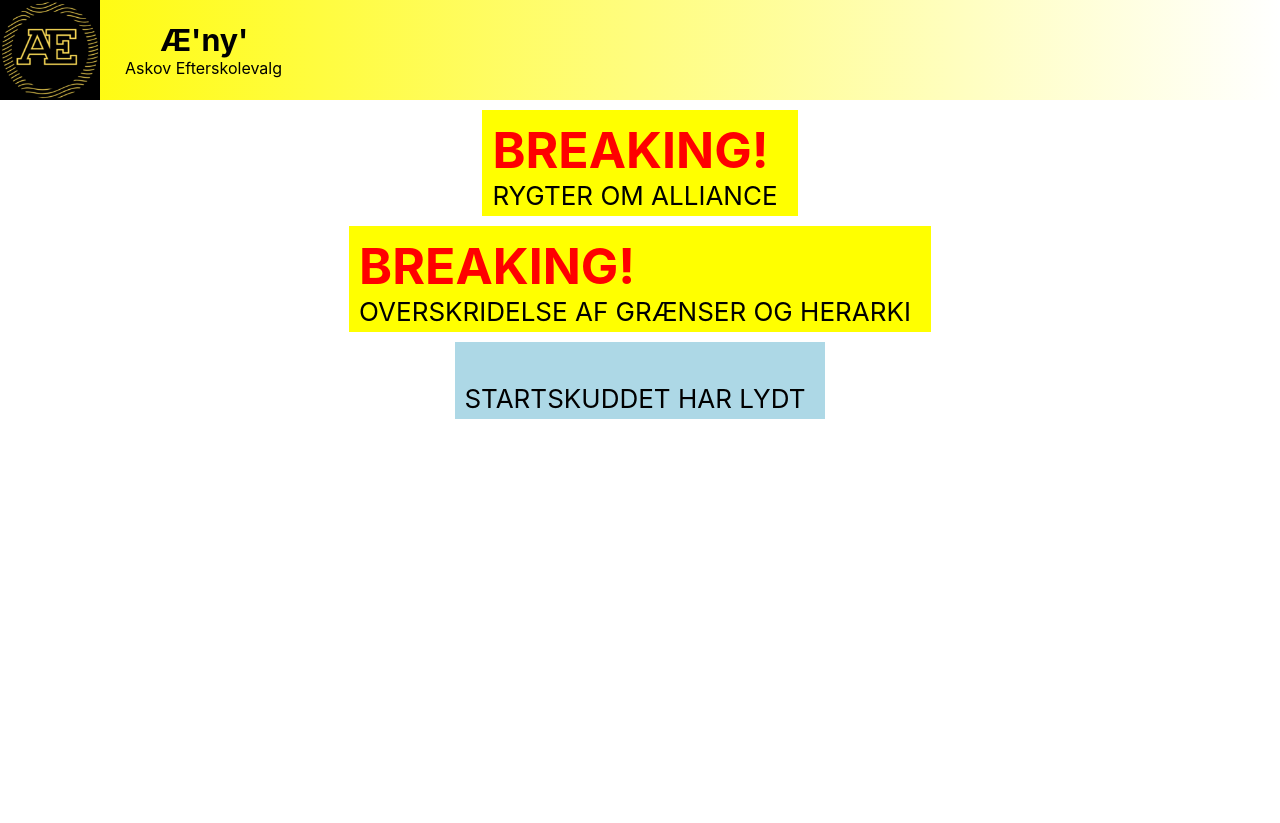
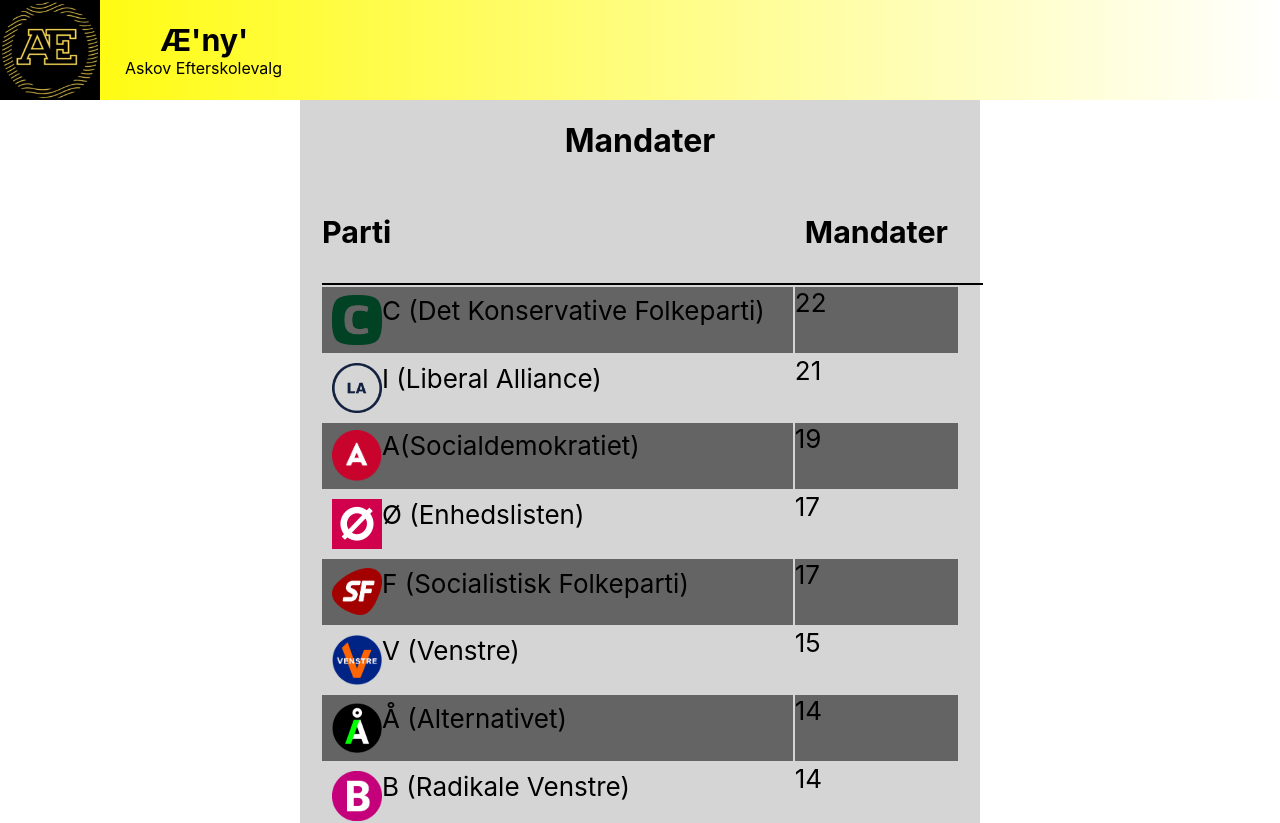
Before and after one commit to melosh101/askovNews23-24, a React (Create React App) app: page /mandater in a window 1280 px wide. Shown: the top 823 px of the page. Before the commit the page ends 800 px from the top, so only its background shows below. Built offline with nearby package versions, Linux system fonts and the light colour scheme.

Commit message:
mandater!

```diff
--- a/package.json
+++ b/package.json
@@ -25,6 +25,7 @@
         "react-router-dom": "^6.4.2",
         "react-scripts": "5.0.1",
         "typescript": "^5.2.2",
+        "victory": "^36.6.11",
         "web-vitals": "^2.1.4"
     },
     "scripts": {
--- a/src/Router.tsx
+++ b/src/Router.tsx
@@ -5,6 +5,7 @@ import StatsSite from "./components/sites/stats/stats";
 import StartSkud from "./components/sites/startSkud/startSkud";
 import OverskridelseAfGrænser from "./components/sites/overskridelseAfGrænser/site";
 import RygterOmAlliance from "./components/sites/rygterOmAlliance/RygterAlliance";
+import Mandater from "./components/sites/mandater/mandater";
 
 export default function Router() {
     return (
@@ -13,6 +14,7 @@ export default function Router() {
                 <Route path="/startSkud" element={<StartSkud />} />
                 <Route path="/overskridelseAfGrænser" element={<OverskridelseAfGrænser />} />
                 <Route path="/rygterOmAlliance" element={<RygterOmAlliance/>} />
+                <Route path="/mandater" element={<Mandater/>}/>
                 <Route path="/stats" element={<StatsSite />}></Route>
                 <Route path="*" element={<App />} />
             </Routes>
--- a/src/components/mainPage/MainPage.tsx
+++ b/src/components/mainPage/MainPage.tsx
@@ -6,16 +6,22 @@ export default function MainPage() {
     return (
         <div className="MainPage">
             <BreakingBox
-                title="RYGTER OM ALLIANCE"
+                title="MANDATERNE ER FORDÆLT"
                 color="yellow"
-                sitesrc="/rygterOmAlliance"
+                sitesrc="/mandater"
                 breakingText="BREAKING!"
             />
             <BreakingBox
+                title="RYGTER OM ALLIANCE"
+                color="lightblue"
+                sitesrc="/rygterOmAlliance"
+                breakingText=""
+            />
+            <BreakingBox
                 title="OVERSKRIDELSE AF GRÆNSER OG HERARKI"
-                color="yellow"
+                color="lightblue"
                 sitesrc="/overskridelseAfGrænser"
-                breakingText="BREAKING!"
+                breakingText=""
             />
             <BreakingBox
                 title="STARTSKUDDET HAR LYDT"
--- /dev/null
+++ b/src/components/sites/mandater/mandater.scss
@@ -0,0 +1,57 @@
+table {
+
+    tr:nth-child(odd) {
+        background-color: #646464;
+    }
+
+    @media (prefers-color-scheme: dark) {
+        tr:nth-child(odd) {
+            background-color: #424661;
+        }
+    }
+
+    .thHeadParti {
+        float: left;
+    }
+
+    .line {
+        width: 140%;
+        border: 1px solid black;
+    }
+
+    .mandater {
+        width: 100%;
+        float: right;
+        padding-left: 0;
+    }
+
+    tr, th, td {
+        padding: 0;
+        height: 7vh;
+    }
+
+    .parti {
+        text-align: left;
+        list-style: none;
+        padding-left: 10px;
+        padding-top: 5px;
+        padding-bottom: 5px;
+        img {
+            float: left;
+        }
+
+        li {
+            padding-left: 20px;
+        }
+
+    }
+
+
+}
+
+.Article {
+    h1 {
+        width: 100%;
+        text-align: center;
+    }
+}
--- /dev/null
+++ b/src/components/sites/mandater/mandater.tsx
@@ -0,0 +1,57 @@
+import React from "react";
+import ArticleBox from "../../articleBox/ArticleBox";
+import "./mandater.scss";
+
+const DATA = [
+    {navn: "Ø (Enhedslisten)",	mandater: 17, logo: "./pictures/logos/enhedslisten.png"},
+    {navn: "Å (Alternativet)",	mandater: 14, logo: "./pictures/logos/alternativet.png"},
+    {navn: "F (Socialistisk Folkeparti)",	mandater: 17, logo: "./pictures/logos/SF.png"},
+    {navn: "B (Radikale Venstre)",	mandater: 14, logo: "./pictures/logos/RadikaleVenstre.png"},
+    {navn: "V (Venstre)",	mandater: 15, logo: "./pictures/logos/Venstre.png"},
+    {navn: "O (Dansk Folkeparti)",	mandater: 14, logo: "./pictures/logos/DF.png"},
+    {navn: "Æ (Danmarksdemokraterne)",	mandater: 12, logo: "./pictures/logos/Danmarksdemokraterne.png"},
+    {navn: "C (Det Konservative Folkeparti)",	mandater: 22, logo: "./pictures/logos/DetKonservativeFolkeparti.png"},
+    {navn: "I (Liberal Alliance)",	mandater: 21, logo: "./pictures/logos/LiberalAlliance.png"},
+    {navn: "A(Socialdemokratiet)",	mandater: 19, logo: "./pictures/logos/Socialdemokratiet.png"},
+    {navn: "M (Moderaterne)",	mandater: 14, logo: "./pictures/logos/Moderaterne.png"}
+];
+
+const Mandater = () => {
+    const dat = DATA.sort((a, b) => {
+        return b.mandater - a.mandater;
+    });
+
+    return (
+        <ArticleBox>
+            <ArticleBox.Title title="Mandater"/>
+            <ArticleBox.Article>
+                <table>
+                    <thead>
+                        <th>
+                            <h3 className="thHeadParti">Parti</h3>
+                        </th>
+                        <th>
+                            <h3>Mandater</h3>
+                        </th>
+                    </thead>
+                    <div className="line"></div>
+                    <tbody>
+                        {dat.map((data, key) => {
+                            return (
+                                <tr key={key}>
+                                    <td className="parti"><img src={data.logo} alt="logo" width="50"/> <li>{data.navn}</li></td>
+                                    <td className="mandater">{data.mandater}</td>
+                                </tr>
+                            );
+                        })
+                        }
+                    </tbody>
+
+                </table>
+            </ArticleBox.Article>
+            <ArticleBox.date date="Dato: 25/10-2023" />
+        </ArticleBox>
+    );
+};
+
+export default Mandater;
```
Also changed, not shown: 1 other file (tests, documents, lock files or other folders).
